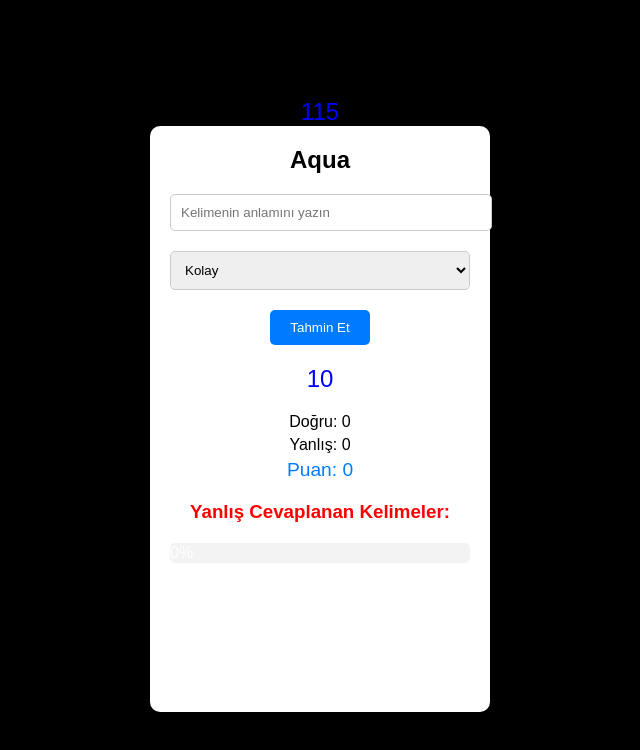
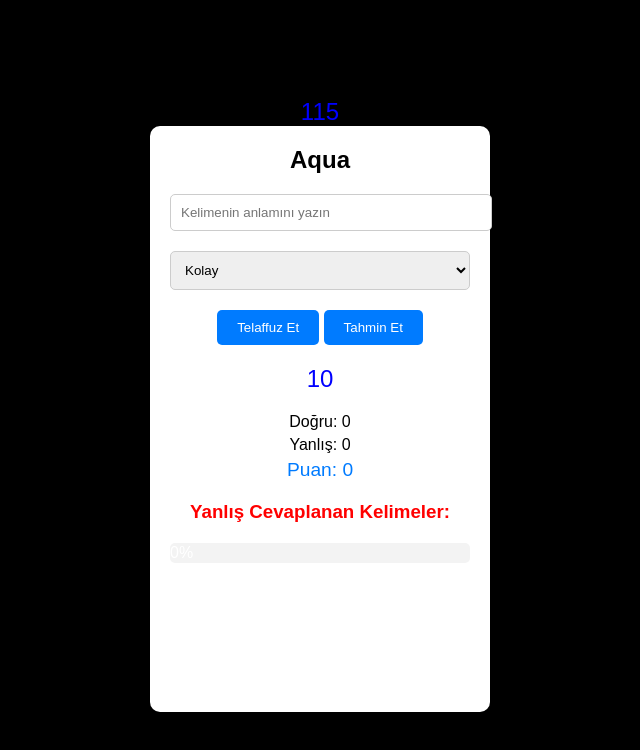
Before and after one commit to ozzasci/Latiumus, a plain HTML site: page index.html in a window 1280 px wide. Shown: the whole page, without its empty margins (320-960 px from the left). Drawn offline with Linux system fonts and the light colour scheme.

Commit message:
Update index.html

```diff
--- a/index.html
+++ b/index.html
@@ -108,6 +108,7 @@
             <option value="orta">Orta</option>
             <option value="zor">Zor</option>
         </select>
+        <button onclick="speakWord()">Telaffuz Et</button>
         <button onclick="tahminEt()">Tahmin Et</button>
         <div class="result" id="sonuc"></div>
         <div class="timer" id="sure">10</div>
@@ -131,7 +132,14 @@
             <p>İyileşme: <span id="improvementOverTime">0%</span></p>
         </div>
     </div>
-
+<script>
+    function speakWord() {
+        const kelime = document.getElementById("kelime").textContent;
+        const utterance = new SpeechSynthesisUtterance(kelime);
+        utterance.lang = 'tr-TR'; // Türkçe telaffuz
+        speechSynthesis.speak(utterance);
+    }
+</script>
     <script>
         const romaKelimeleri = [
             { kelime: "Amor", anlam: "Aşk" },
```
